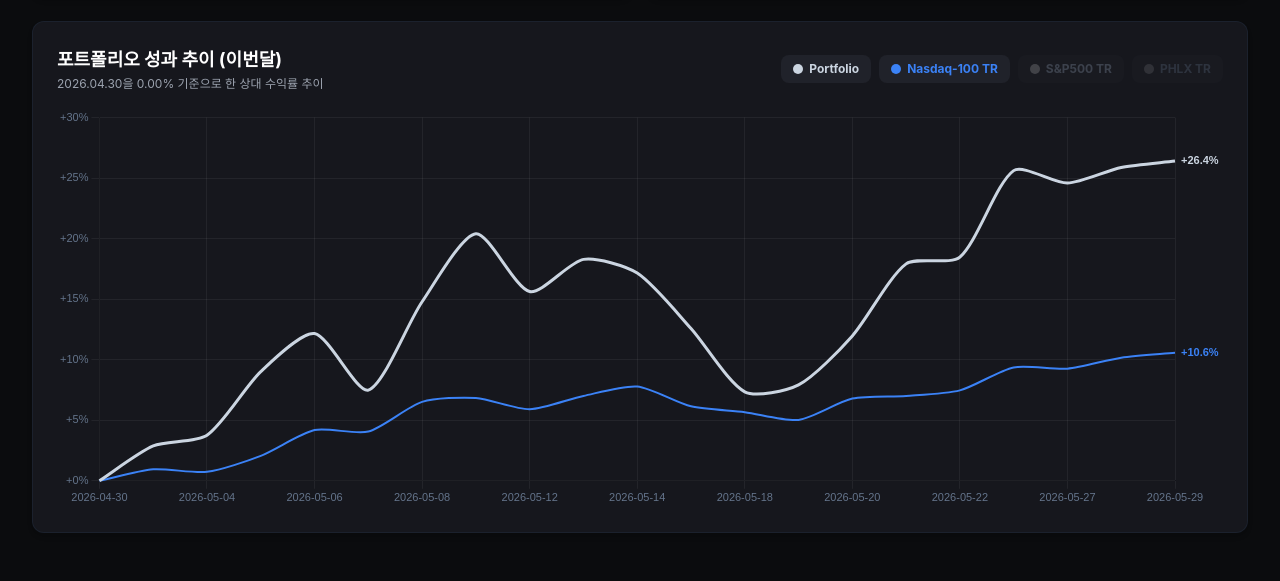
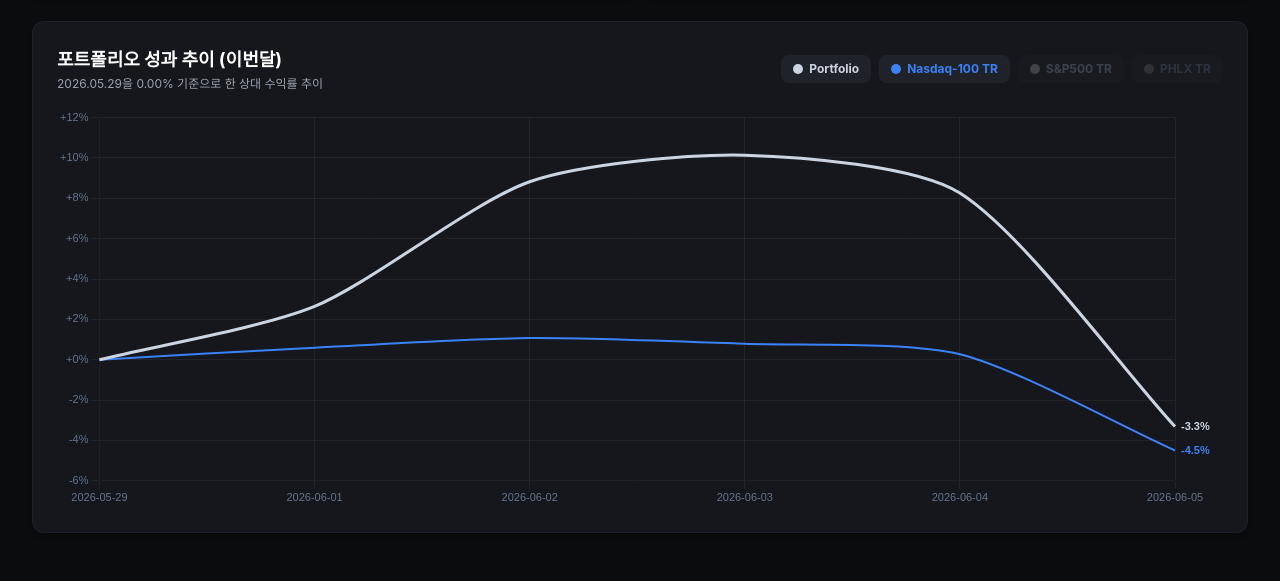
Before and after one commit to Fund-Style/Fund-Style.github.io, a plain HTML site: page index.html in a window 1280 px wide. Shown: the part 271-852 px from the top of the page. Drawn offline with nearby package versions, Linux system fonts and the light colour scheme; a web font is replaced by a local one.

Commit message:
Update index.html

```diff
--- a/index.html
+++ b/index.html
@@ -56,7 +56,7 @@
                     <span class="text-xs bg-blue-500/10 text-blue-400 border border-blue-500/20 px-2 py-0.5 rounded-full font-medium">Ver 3.0</span>
                 </h1>
                 <p class="text-sm text-gray-400 mt-1">Nasdaq-100 TR Active ETF Portfolio</p>
-                <p class="text-xs text-gray-500 mt-0.5">기준일 : 2026.05.30</p>
+                <p class="text-xs text-gray-500 mt-0.5">기준일 : 2026.06.07
             </div>
 
             <!-- Navigation Tabs -->
@@ -88,7 +88,7 @@
                 <div class="bg-[#16171d] border border-gray-800/60 p-5 rounded-xl shadow-md">
                     <p class="text-xs font-medium text-gray-400">이번달 수익률</p>
                     <p class="text-3xl font-extrabold text-emerald-400 mt-2" id="val-this-month-ret">+0.00%</p>
-                    <p class="text-[10px] text-gray-500 mt-1" id="lbl-this-month-period">기간: 2026.04.30 ~ ...</p>
+                    <p class="text-[10px] text-gray-500 mt-1" id="lbl-this-month-period">기간: 2026.05.29 ~ ...</p>
                 </div>
                 <div class="bg-[#16171d] border border-gray-800/60 p-5 rounded-xl shadow-md">
                     <p class="text-xs font-medium text-gray-400">Nasdaq-100 TR 대비</p>
@@ -102,7 +102,7 @@
                 <div class="flex flex-col sm:flex-row sm:items-center sm:justify-between mb-4 gap-4">
                     <div>
                         <h2 class="text-lg font-bold text-white">포트폴리오 성과 추이 (이번달)</h2>
-                        <p class="text-xs text-gray-400 mt-0.5" id="lbl-this-month-chart-sub">2026.04.30을 0.00% 기준으로 한 상대 수익률 추이</p>
+                        <p class="text-xs text-gray-400 mt-0.5" id="lbl-this-month-chart-sub">2026.05.29을 0.00% 기준으로 한 상대 수익률 추이</p>
                     </div>
                     <!-- Custom HTML Legend styled exactly matching line colors -->
                     <div class="flex flex-wrap gap-2 text-xs" id="legend-this-month">
@@ -185,8 +185,8 @@
             <div class="grid grid-cols-1 sm:grid-cols-2 gap-4">
                 <div class="bg-[#16171d] border border-gray-800/60 p-5 rounded-xl shadow-md">
                     <p class="text-xs font-medium text-gray-400">비교지수 상관계수</p>
-                    <p class="text-3xl font-extrabold text-emerald-400 mt-2">0.743</p>
-                    <p class="text-[10px] text-gray-500 mt-1" id="lbl-cum-correlation-period">기간: 2026.01.28 ~ 2026.05.29</p>
+                    <p class="text-3xl font-extrabold text-emerald-400 mt-2">0.775</p>
+                    <p class="text-[10px] text-gray-500 mt-1" id="lbl-cum-correlation-period">기간: 2026.01.28 ~ 2026.06.05</p>
                 </div>
             </div>
         </section>
@@ -266,12 +266,12 @@
                 <div class="bg-[#16171d] border border-gray-800/60 p-5 rounded-xl shadow-md">
                     <p class="text-xs font-medium text-gray-400">Fund-Style 보유 종목 수</p>
                     <p class="text-3xl font-extrabold text-white mt-2" id="val-holdings-count">0개</p>
-                    <p class="text-[10px] text-gray-500 mt-1" id="lbl-holdings-date">2026.05.30 기준</p>
+                    <p class="text-[10px] text-gray-500 mt-1" id="lbl-holdings-date">2026.06.05 기준</p>
                 </div>
                 <div class="bg-[#16171d] border border-gray-800/60 p-5 rounded-xl shadow-md">
                     <p class="text-xs font-medium text-gray-400">Free-Style 보유 종목 수</p>
                     <p class="text-3xl font-extrabold text-white mt-2" id="val-freestyle-count">0개</p>
-                    <p class="text-[10px] text-gray-500 mt-1" id="lbl-freestyle-holdings-date">2026.05.30 기준</p>
+                    <p class="text-[10px] text-gray-500 mt-1" id="lbl-freestyle-holdings-date">2026.06.05 기준</p>
                 </div>
             </div>
 
@@ -279,7 +279,7 @@
             <div class="bg-[#16171d] border border-gray-800/60 p-6 rounded-xl shadow-md">
                 <div class="mb-4">
                     <h2 class="text-xl font-bold text-white">Fund-Style Portfolio</h2>
-                    <p class="text-xs text-gray-400 mt-1" id="lbl-holdings-table-date">2026-05-30 기준</p>
+                    <p class="text-xs text-gray-400 mt-1" id="lbl-holdings-table-date">2026-06-05 기준</p>
                 </div>
                 <div class="overflow-x-auto">
                     <table class="w-full text-left border-collapse">
@@ -990,12 +990,47 @@
         116.85,
         109.07,
         154.79
+    ],
+    [
+        "2026-06-01",
+        161.62,
+        117.55,
+        109.37,
+        156.43
+    ],
+    [
+        "2026-06-02",
+        171.36,
+        118.11,
+        109.51,
+        165.62
+    ],
+    [
+        "2026-06-03",
+        173.43,
+        117.77,
+        108.71,
+        167.92
+    ],
+    [
+        "2026-06-04",
+        170.48,
+        117.16,
+        109.17,
+        164.35
+    ],
+    [
+        "2026-06-05",
+        152.25,
+        111.59,
+        106.29,
+        147.49
     ]
 ];
 
         // (B) 이번달 수익률(5월 성과) 기준 시점 지정
         // 이 날짜의 지수가 0.00% 기준점이 됩니다.
-        const baseDateStr = '2026-04-30';
+        const baseDateStr = '2026-05-29';
 
         // (C) 월별 자산변화 데이터 (새로운 월 데이터를 맨 아래에 객체로 쉽게 추가해 주세요)
         // 형식: { month: '월 구분명', beginning: 기초자산, deposits: 순입금액, pl: 투자손익, ending: 기말자산 }
@@ -1040,23 +1075,23 @@
         // (D) Fund-Style 포트폴리오 비중 데이터 (비중 변화 정보를 관리합니다)
         // 형식: { name: '종목명', weight: '비중(%)', change: '전월대비 변화(%)' }
         const holdingsData = [
-            { "name": "Bloom Energy", "weight": "10.14%", "change": "+0.01%" },
-            { "name": "Lumentum", "weight": "10.08%", "change": "+10.08%" },
-            { "name": "SanDisk", "weight": "9.92%", "change": "+0.15%" },
-            { "name": "Micron", "weight": "9.82%", "change": "-0.15%" },
-            { "name": "Marvell Tech", "weight": "9.81%", "change": "-0.07%" },
-            { "name": "Western Digital", "weight": "9.62%", "change": "-0.34%" },
-            { "name": "Seagate", "weight": "9.60%", "change": "-0.55%" },
-            { "name": "Qualcomm", "weight": "8.56%", "change": "+8.56%" },
-            { "name": "AMD", "weight": "7.54%", "change": "-2.37%" },
-            { "name": "ASE Tech", "weight": "6.98%", "change": "-0.25%" },
-            { "name": "ARM", "weight": "5.28%", "change": "+5.28%" },
-            { "name": "Intel", "weight": "2.66%", "change": "-3.32%" }
+            { "name": "Lumentum", "weight": "9.89%", "change": "-0.19%" },
+            { "name": "Bloom Energy", "weight": "9.82%", "change": "-0.32%" },
+            { "name": "Seagate", "weight": "9.76%", "change": "+0.16%" },
+            { "name": "Western Digital", "weight": "9.36%", "change": "-0.26%" },
+            { "name": "SanDisk", "weight": "9.30%", "change": "-0.62%" },
+            { "name": "Marvell Tech", "weight": "9.22%", "change": "-0.59%" },
+            { "name": "Micron", "weight": "9.10%", "change": "-0.72%" },
+            { "name": "Qualcomm", "weight": "7.56%", "change": "-1.00%" },
+            { "name": "Alphabet Class A", "weight": "7.10%", "change": "+7.10%" },
+            { "name": "AMD", "weight": "6.71%", "change": "-0.84%" },
+            { "name": "ASE Tech", "weight": "6.41%", "change": "-0.57%" },
+            { "name": "ARM", "weight": "5.77%", "change": "+0.49%" }
         ];
 
         // (E) Free-Style 포트폴리오 비중 데이터
         const freestyleHoldingsData = [
-            { "name": "3SND", "weight": "100.00%", "change": "+100.00%" }
+            { "name": "3SND", "weight": "100.00%", "change": "+0.00%" }
         ];
 
         // Format raw numbers to currency strings
```
